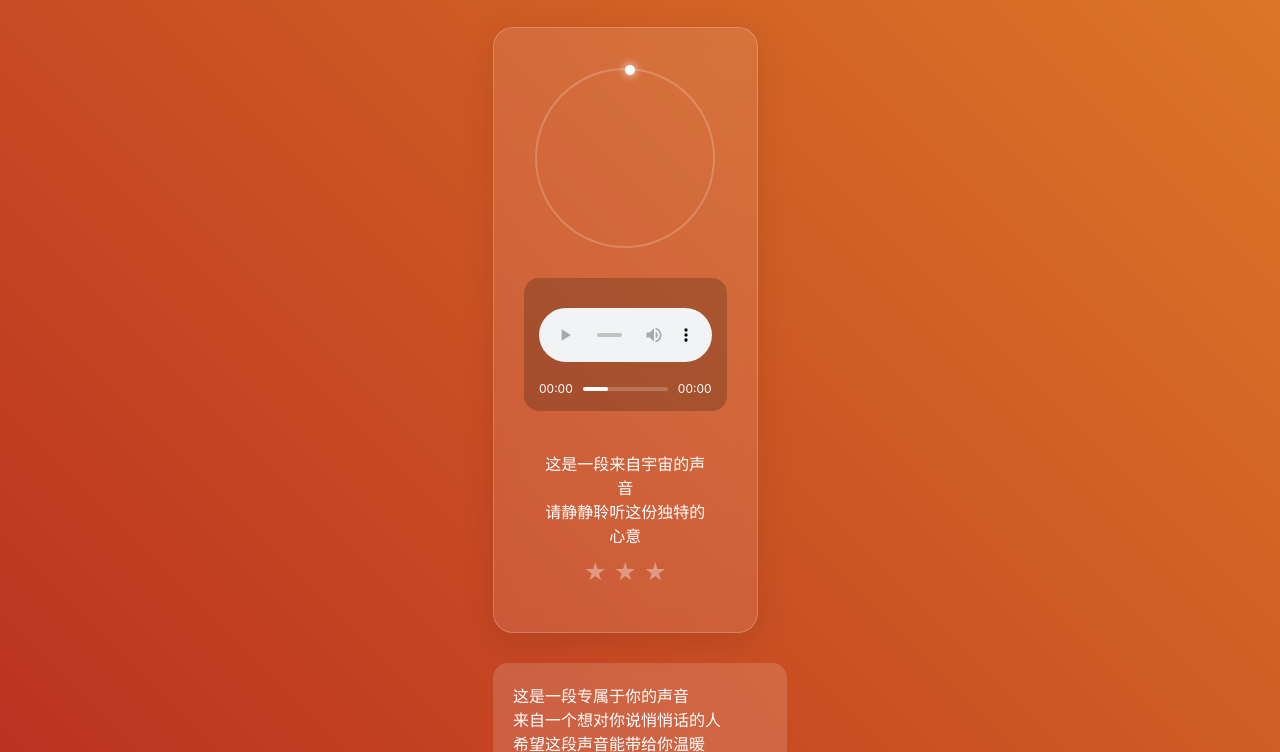
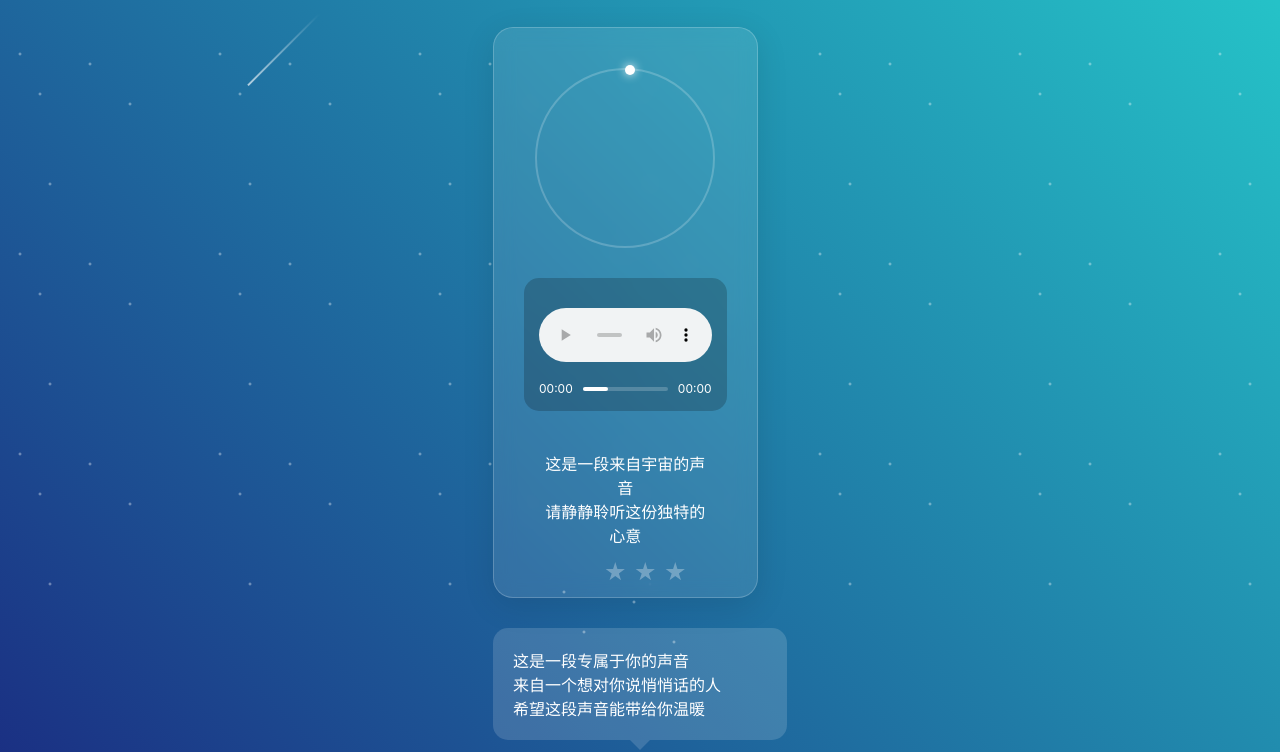
Before and after one commit to Annactswell/NENU_cosmic_microphone, a plain HTML site: page index.html in a window 1280 px wide. Shown: the part 191-943 px from the top of the page. Drawn offline with Linux system fonts and the light colour scheme; some icons are missing; a small style sheet from the web is missing.

Commit message:
Update index.html

```diff
--- a/index.html
+++ b/index.html
@@ -7,6 +7,11 @@
   <link rel="stylesheet" href="https://at.alicdn.com/t/font_2878668_urq5xu3py7.css">
 </head>
 <body>
+<div class="stars-container">
+  <div class="stars"></div>
+  <div class="shooting-stars"></div>
+</div>
+
 <div class="container">
   <div class="header">
     <img src="https://tse1-mm.cn.bing.net/th/id/OIP-C.8tlwbGsJvlNZwGAGL36W8AHaFS?rs=1&pid=ImgDetMain" class="logo animate-float" alt="宇宙传声筒">
@@ -18,7 +23,6 @@
     <div class="card">
       <div class="card-content">
         <div class="planet-animation">
-          <!-- <img src="https://tse1-mm.cn.bing.net/th/id/OIP-C.8tlwbGsJvlNZwGAGL36W8AHaFS?rs=1&pid=ImgDetMain" class="card-img rotating" alt="声音卡片"> -->
           <div class="orbit">
             <div class="satellite"></div>
           </div>
@@ -85,25 +89,92 @@
 
 body {
   font-family: -apple-system, BlinkMacSystemFont, 'Segoe UI', Roboto, Oxygen, Ubuntu, Cantarell, 'Open Sans', 'Helvetica Neue', sans-serif;
-  background: linear-gradient(45deg, #1a2a6c, #b21f1f, #fdbb2d);
-  background-size: 400% 400%;
-  animation: gradientBG 15s ease infinite;
   min-height: 100vh;
   color: #fff;
+  position: relative;
+  overflow-x: hidden;
+  background: linear-gradient(45deg, #1a2980, #26d0ce);
 }
 
-@keyframes gradientBG {
-  0% { background-position: 0% 50%; }
-  50% { background-position: 100% 50%; }
-  100% { background-position: 0% 50%; }
+.stars-container {
+  position: fixed;
+  top: 0;
+  left: 0;
+  width: 100%;
+  height: 100%;
+  overflow: hidden;
+  pointer-events: none;
 }
 
+.stars {
+  position: absolute;
+  width: 100%;
+  height: 100%;
+  background-image:
+    radial-gradient(2px 2px at 20px 30px, #fff, rgba(0,0,0,0)),
+    radial-gradient(2px 2px at 40px 70px, #fff, rgba(0,0,0,0)),
+    radial-gradient(2px 2px at 50px 160px, #fff, rgba(0,0,0,0)),
+    radial-gradient(2px 2px at 90px 40px, #fff, rgba(0,0,0,0)),
+    radial-gradient(2px 2px at 130px 80px, #fff, rgba(0,0,0,0));
+  background-repeat: repeat;
+  background-size: 200px 200px;
+  animation: twinkle 4s linear infinite;
+}
+
+.shooting-stars {
+  position: absolute;
+  width: 100%;
+  height: 100%;
+}
+
+.shooting-stars::before,
+.shooting-stars::after {
+  content: "";
+  position: absolute;
+  width: 100px;
+  height: 2px;
+  background: linear-gradient(90deg, #fff, transparent);
+  animation: shooting-star 3s linear infinite;
+}
+
+.shooting-stars::before {
+  top: 30%;
+  left: -100px;
+  animation-delay: 1s;
+}
+
+.shooting-stars::after {
+  top: 60%;
+  left: -100px;
+  animation-delay: 2s;
+}
+
+@keyframes twinkle {
+  0% { opacity: 0.3; }
+  50% { opacity: 0.8; }
+  100% { opacity: 0.3; }
+}
+
+@keyframes shooting-star {
+  0% {
+    transform: translateX(0) rotate(-45deg);
+    opacity: 1;
+  }
+  100% {
+    transform: translateX(1000px) rotate(-45deg);
+    opacity: 0;
+  }
+}
+
+/* 其余样式保持不变 */
 .container {
   padding: 20px;
   display: flex;
   flex-direction: column;
   align-items: center;
   min-height: 100vh;
+  position: relative;
+  z-index: 1;
 }
 
 .header {
@@ -244,11 +315,6 @@ body {
   background: rgba(255,255,255,0.8);
   clip-path: polygon(50% 0%, 61% 35%, 98% 35%, 68% 57%, 79% 91%, 50% 70%, 21% 91%, 32% 57%, 2% 35%, 39% 35%);
   animation: twinkle 1.5s ease-in-out infinite;
-}
-
-@keyframes twinkle {
-  0%, 100% { opacity: 1; }
-  50% { opacity: 0.3; }
 }
 
 .message-bubble {
```
